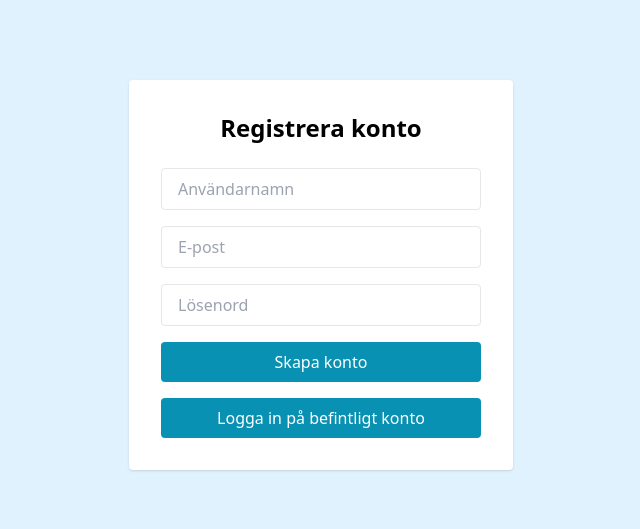
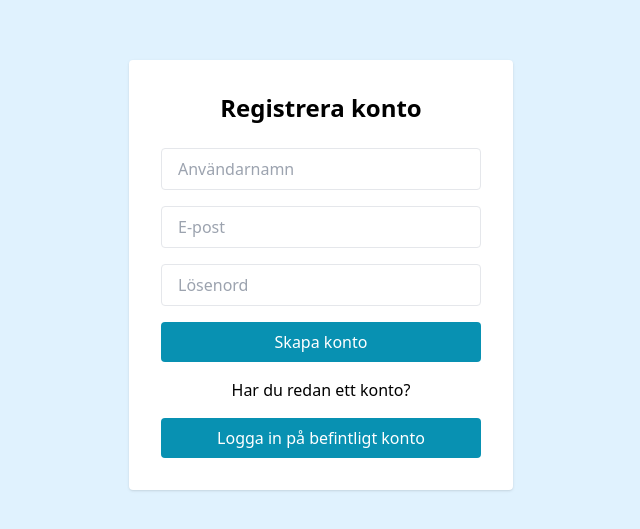
Before and after one commit to Schvea/Projektuppgift-avanceradjs, a React app in the folder projekt/frontend/: page /register in a window 1280 px wide. Shown: the part 125-654 px from the top of the page, without its empty margins (319-959 px from the left). Built offline with nearby package versions, Linux system fonts and the light colour scheme; the HTML template or start-up script is replaced by a standard one.

Commit message:
text tollagd förtydliga

```diff
--- a/projekt/frontend/src/pages/LoginPage.jsx
+++ b/projekt/frontend/src/pages/LoginPage.jsx
@@ -65,6 +65,7 @@ function LoginPage() {
           >
             Logga in
           </button>
+                  <p className="text-center">Har du inget konto?</p>
         <button className="panel-btn" onClick={() => navigate('/register')}>Registrera nytt konto</button>
           {message && <p className="text-red-600 text-sm">{message}</p>}
         </form>
--- a/projekt/frontend/src/pages/RegisterPage.jsx
+++ b/projekt/frontend/src/pages/RegisterPage.jsx
@@ -64,6 +64,7 @@ function RegisterPage() {
           className="w-full px-4 py-2 border rounded"
         />
         <button className='panel-btn' type="submit">Skapa konto</button>
+        <p className="text-center">Har du redan ett konto?</p>
         <button className="panel-btn" onClick={() => navigate('/')}>Logga in på befintligt konto</button>
       </form>
       {message && <p>{message}</p>}
```
